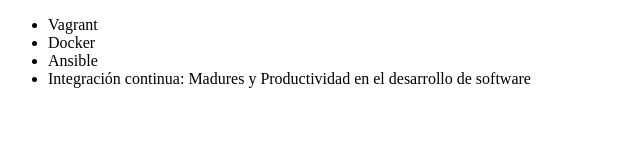
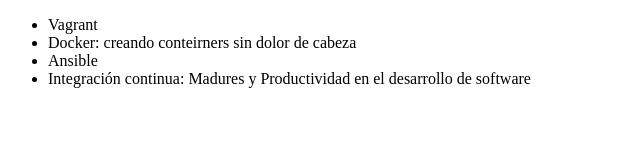
Before and after one commit to Abel0704/alura-git, a plain HTML site: page index.html in a window 1280 px wide. Shown: the whole page, without its empty margins (0-640 px from the left). Drawn offline with Linux system fonts and the light colour scheme.

Commit message:
arreglando el nombre del curso docker

```diff
--- a/index.html
+++ b/index.html
@@ -7,7 +7,7 @@
 <body>
      <ul>
          <li> Vagrant </li>
-         <li> Docker </li>
+         <li> Docker: creando conteirners sin dolor de cabeza </li>
          <li> Ansible </li>
          <li> Integración continua: Madures y Productividad en el desarrollo de software </li>
      </ul>
```
